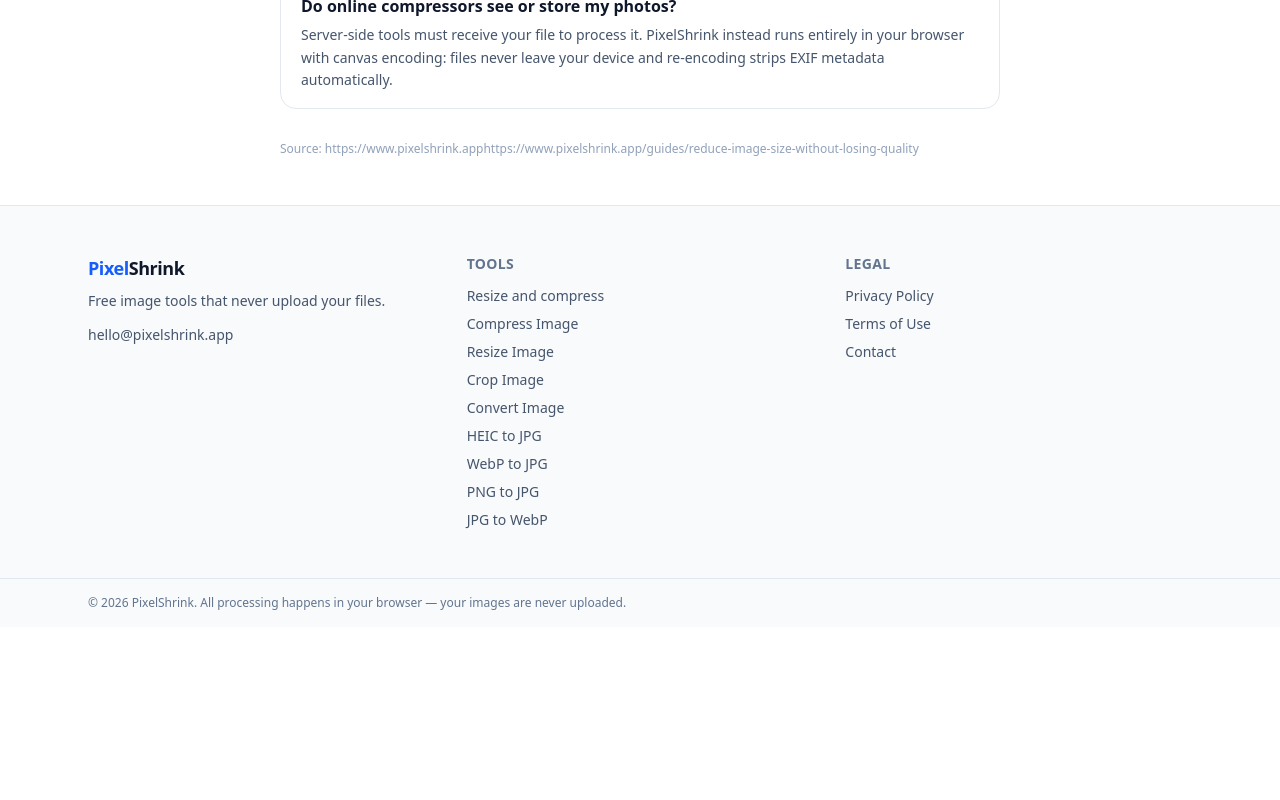
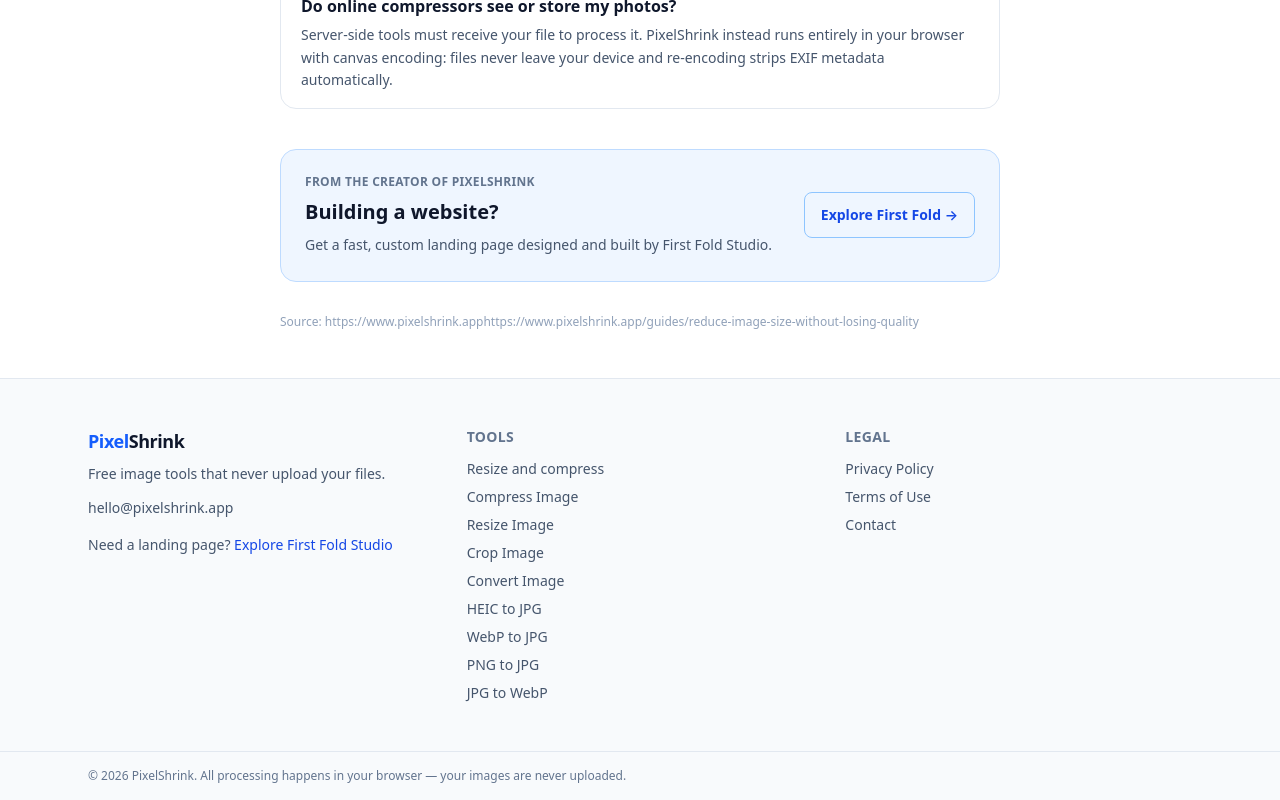
Before and after one commit to behzad-ahmadi/pixelshrink, a Next.js app: page /guides/reduce-image-size-without-losing-quality in a window 1280 px wide. Shown: the part 1516-2316 px from the top of the page. Before the commit the page ends 2143 px from the top, so only its background shows below. Built offline with nearby package versions, Linux system fonts and the light colour scheme.

Commit message:
feat: promote First Fold on home and relevant guides

```diff
--- a/app/guides/[slug]/page.tsx
+++ b/app/guides/[slug]/page.tsx
@@ -1,5 +1,6 @@
 import { ARTICLE_NOTES } from "@/lib/article-notes";
 import ArticleAccordion from "@/components/ArticleAccordion";
+import FirstFoldPromo from "@/components/FirstFoldPromo";
 import Link from "next/link";
 import { notFound } from "next/navigation";
 import { GUIDES } from "@/lib/guides";
@@ -29,5 +30,6 @@ export default async function GuidePage({ params }: { params: Promise<{ slug: st
     <h2>Before submitting your image</h2><p>Open the downloaded file and confirm its format, dimensions and byte size. Inspect small text and edges at full size. Keep the original so another export does not require recompressing a lossy copy.</p>
     {ARTICLE_NOTES[guide.tool]?.map((section) => <section key={section.title}><h2>{section.title}</h2>{section.paragraphs.map((paragraph) => <p key={paragraph}>{paragraph}</p>)}</section>)}</ArticleAccordion>
     <h2>Related guides</h2><ul>{GUIDES.filter((item) => item.slug !== slug && item.tool.includes("convert") === guide.tool.includes("convert")).map((item) => <li key={item.slug}><Link href={`/guides/${item.slug}`}>{item.title}</Link></li>)}</ul>
+    {["jpg-to-webp-for-websites", "choose-image-format", "image-compression-quality-settings"].includes(slug) && <FirstFoldPromo />}
   </article>;
 }
--- a/app/guides/reduce-image-size-without-losing-quality/page.tsx
+++ b/app/guides/reduce-image-size-without-losing-quality/page.tsx
@@ -1,4 +1,5 @@
 import ArticleAccordion from "@/components/ArticleAccordion";
+import FirstFoldPromo from "@/components/FirstFoldPromo";
 import type { Metadata } from "next";
 import Link from "next/link";
 import { Breadcrumbs, Faq } from "@/components/page-bits";
@@ -303,6 +304,7 @@ export default function ReduceImageSizeGuidePage() {
       </aside>
 
       <Faq items={GUIDE_FAQS} />
+      <FirstFoldPromo />
 
       <p className="mt-8 text-xs text-slate-400 dark:text-slate-500">
         Source: {SITE_URL}
--- a/app/page.tsx
+++ b/app/page.tsx
@@ -1,4 +1,5 @@
 import ArticleAccordion from "@/components/ArticleAccordion";
+import FirstFoldPromo from "@/components/FirstFoldPromo";
 import type { Metadata } from 'next'
 import Link from 'next/link'
 import { Faq } from '@/components/page-bits'
@@ -265,6 +266,7 @@ export default function HomePage() {
           </div>
 
           <Faq items={HOME_FAQS} />
+          <FirstFoldPromo />
         </div>
       </section>
       <script
--- /dev/null
+++ b/components/FirstFoldPromo.tsx
@@ -0,0 +1,16 @@
+export default function FirstFoldPromo() {
+  return (
+    <aside aria-label="Discover First Fold Studio" className="mt-10 rounded-2xl border border-blue-200 bg-blue-50 p-6 dark:border-blue-900 dark:bg-slate-900">
+      <div className="flex flex-col gap-5 sm:flex-row sm:items-center sm:justify-between">
+        <div className="grid gap-2">
+          <span className="text-xs font-semibold uppercase tracking-wide text-slate-500 dark:text-slate-400">From the creator of PixelShrink</span>
+          <span className="text-xl font-bold text-slate-900 dark:text-slate-100">Building a website?</span>
+          <span className="max-w-xl text-sm leading-relaxed text-slate-600 dark:text-slate-300">Get a fast, custom landing page designed and built by First Fold Studio.</span>
+        </div>
+        <a href="https://www.firstfold.dev/?utm_source=pixelshrink&utm_medium=referral&utm_campaign=website-promo" className="inline-flex min-h-11 shrink-0 items-center self-start rounded-lg border border-blue-300 px-4 py-3 text-sm font-semibold text-blue-700 hover:bg-blue-100 focus-visible:outline-2 focus-visible:outline-offset-4 focus-visible:outline-blue-600 dark:border-blue-700 dark:text-blue-300 dark:hover:bg-blue-950 sm:self-auto">
+          Explore First Fold →
+        </a>
+      </div>
+    </aside>
+  );
+}
--- a/components/SiteFooter.tsx
+++ b/components/SiteFooter.tsx
@@ -19,6 +19,10 @@ export default function SiteFooter() {
             <a href={`mailto:${CONTACT_EMAIL}`} className="hover:text-blue-700 hover:underline dark:hover:text-blue-300">
               {CONTACT_EMAIL}
             </a>
+          </p>
+          <p className="mt-4 text-sm leading-relaxed text-slate-600 dark:text-slate-300">
+            Need a landing page?{" "}
+            <a href="https://www.firstfold.dev/?utm_source=pixelshrink&utm_medium=referral&utm_campaign=footer" className="font-medium text-blue-700 hover:underline dark:text-blue-300">Explore First Fold Studio</a>
           </p>
         </div>
 
```
